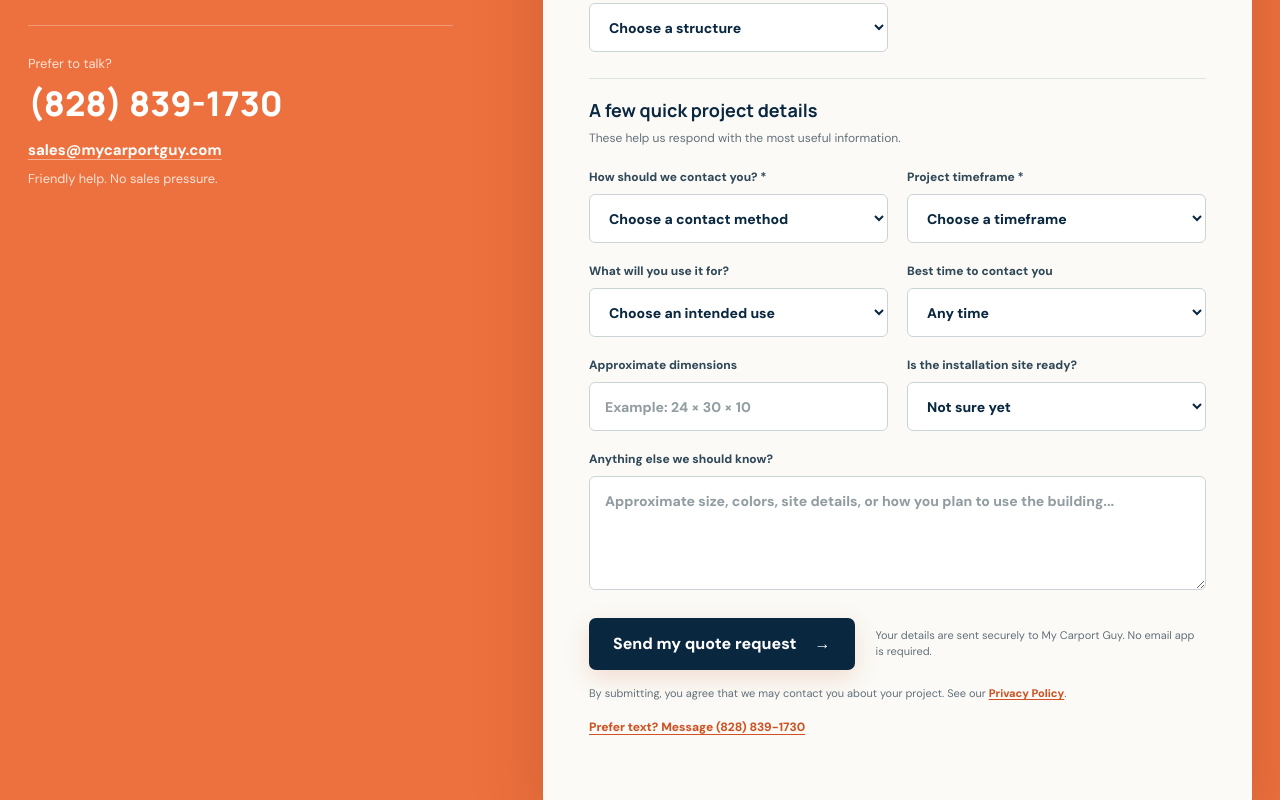
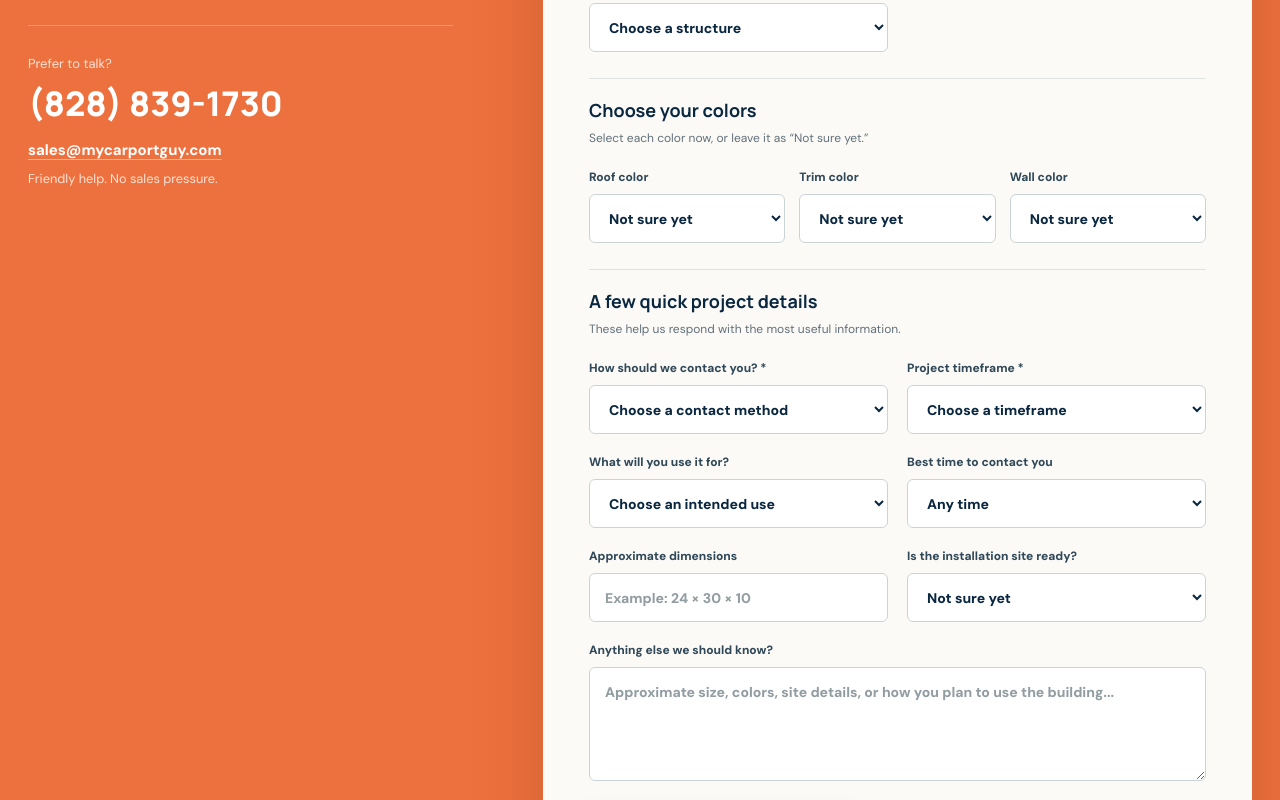
Before and after one commit to barrylunsford/mycarportguy, a Next.js app: page / in a window 1280 px wide. Shown: the part 5240-6040 px from the top of the page. Built offline with nearby package versions, Linux system fonts and the light colour scheme.

Commit message:
Add quote colors and submission confirmation

```diff
--- a/app/globals.css
+++ b/app/globals.css
@@ -223,6 +223,7 @@ h1 em { color: #f39a72; font-style: normal; }
 .form-section-heading strong, .form-section-heading span { display: block; }
 .form-section-heading strong { color: var(--navy); font-family: var(--font-display); font-size: 18px; }
 .form-section-heading span { margin-top: 5px; color: var(--muted); font-size: 12px; line-height: 1.5; }
+.form-color-grid { display: grid; grid-template-columns: repeat(3,1fr); gap: 14px; }
 .form-grid label { color: #304858; font-size: 12px; font-weight: 800; }
 .form-grid input, .form-grid select, .form-grid textarea {
   width: 100%; margin-top: 8px; padding: 14px 15px; border: 1px solid #cbd4d5; border-radius: 6px;
@@ -243,8 +244,15 @@ h1 em { color: #f39a72; font-style: normal; }
 .form-privacy { margin: 15px 0 0; color: var(--muted); font-size: 11px; line-height: 1.55; }
 .form-privacy a { color: var(--orange-dark); font-weight: 800; text-decoration: underline; text-underline-offset: 2px; }
 .form-text-option { display: inline-block; margin-top: 16px; color: var(--orange-dark); font-size: 12px; font-weight: 800; text-decoration: underline; text-underline-offset: 3px; }
-.form-status { min-height: 16px; margin: 10px 0 0; color: #417353; font-size: 12px; font-weight: 700; }
-.form-status-error { color: #a13d28; }
+.form-confirmation { margin-top: 22px; padding: 18px; display: flex; align-items: flex-start; gap: 13px; border: 1px solid; border-radius: 9px; }
+.form-confirmation > span { flex: 0 0 auto; width: 30px; height: 30px; display: grid; place-items: center; border-radius: 50%; color: white; font-size: 17px; font-weight: 900; }
+.form-confirmation strong { display: block; color: var(--navy); font-family: var(--font-display); font-size: 18px; }
+.form-confirmation p { margin: 4px 0 0; color: #38504b; font-size: 13px; line-height: 1.55; }
+.form-confirmation-success { border-color: #9bc7ae; background: #e8f4ed; }
+.form-confirmation-success > span { background: #347052; }
+.form-confirmation-error { border-color: #e0a08d; background: #fbece6; }
+.form-confirmation-error > span { background: #a13d28; }
+.form-confirmation-error p { color: #713c30; }
 footer { min-height: 170px; padding: 48px max(28px,calc((100vw - 1240px)/2)); display: grid; grid-template-columns: 1fr 1fr 1fr; align-items: center; gap: 30px; background: var(--navy-deep); color: #a9bec9; font-size: 12px; }
 .footer-brand { color: white; }
 .footer-contact { display: flex; flex-direction: column; align-items: flex-start; gap: 7px; }
@@ -707,6 +715,7 @@ footer p:last-child { text-align: right; }
   .lead-time-content { padding: 0 12px 18px; }
   .lead-time-scroll img { min-width: 760px; }
   .form-grid { grid-template-columns: 1fr; }
+  .form-color-grid { grid-template-columns: 1fr; }
   .form-full { grid-column: auto; }
   .form-submit { align-items: stretch; flex-direction: column; }
   .form-submit .button { width: 100%; }
--- a/components/ColorVisualizer.tsx
+++ b/components/ColorVisualizer.tsx
@@ -3,29 +3,9 @@
 import Image from "next/image";
 import Link from "next/link";
 import { useState } from "react";
+import { buildingColors, type BuildingColor } from "@/lib/building-colors";
 
-type BuildingColor = { name: string; hex: string; index: number };
-
-const colors: BuildingColor[] = [
-  { name: "White", hex: "#eeeDE4", index: 1 },
-  { name: "Pebble Beige", hex: "#c7b698", index: 2 },
-  { name: "Sandstone", hex: "#a89b82", index: 3 },
-  { name: "Rawhide", hex: "#c6a77f", index: 4 },
-  { name: "Clay", hex: "#9b856a", index: 5 },
-  { name: "Earth Brown", hex: "#574033", index: 6 },
-  { name: "Pewter Gray", hex: "#767c7d", index: 7 },
-  { name: "Quaker Gray", hex: "#4e5556", index: 8 },
-  { name: "Royal Blue", hex: "#244c73", index: 9 },
-  { name: "Galvalume", hex: "#b9bec0", index: 10 },
-  { name: "Evergreen", hex: "#244f3b", index: 11 },
-  { name: "Barn Red", hex: "#87352e", index: 12 },
-  { name: "Black", hex: "#202224", index: 13 },
-  { name: "Burgundy", hex: "#672f3b", index: 14 },
-  { name: "Patriot Red", hex: "#a92e2b", index: 15 },
-  { name: "Burnished Slate", hex: "#4e4b43", index: 16 },
-];
-
-const colorByName = new Map(colors.map((color) => [color.name, color]));
+const colorByName = new Map(buildingColors.map((color) => [color.name, color]));
 
 const popularCombinations = [
   { name: "Evergreen & Clay", roof: "Evergreen", trim: "Evergreen", wall: "Clay" },
@@ -52,7 +32,7 @@ function Swatches({
       <legend>{label}</legend>
       <p>Selected: <strong>{selected.name}</strong></p>
       <div className="visualizer-swatches">
-        {colors.map((color) => (
+        {buildingColors.map((color) => (
           <button
             type="button"
             key={color.name}
--- a/components/QuoteForm.tsx
+++ b/components/QuoteForm.tsx
@@ -3,6 +3,7 @@
 import { FormEvent, useEffect, useRef, useState } from "react";
 import Link from "next/link";
 import { track } from "@vercel/analytics";
+import { buildingColors } from "@/lib/building-colors";
 
 export default function QuoteForm() {
   const [message, setMessage] = useState("");
@@ -109,9 +110,6 @@ export default function QuoteForm() {
           <input type="text" name="website" tabIndex={-1} autoComplete="off" />
         </label>
         <input type="hidden" name="product" value={selection.product} readOnly />
-        <input type="hidden" name="roofColor" value={selection.roofColor} readOnly />
-        <input type="hidden" name="trimColor" value={selection.trimColor} readOnly />
-        <input type="hidden" name="wallColor" value={selection.wallColor} readOnly />
         {(selection.product || selection.roofColor || selection.trimColor || selection.wallColor) && (
           <div className="quote-prefill form-full">
             <strong>Your saved selections</strong>
@@ -184,6 +182,27 @@ export default function QuoteForm() {
             <option>Not sure yet</option>
           </select>
         </label>
+        <div className="form-section-heading form-full">
+          <strong>Choose your colors</strong>
+          <span>Select each color now, or leave it as “Not sure yet.”</span>
+        </div>
+        <div className="form-color-grid form-full">
+          {(["roofColor", "trimColor", "wallColor"] as const).map((field) => (
+            <label key={field}>
+              {field === "roofColor" ? "Roof color" : field === "trimColor" ? "Trim color" : "Wall color"}
+              <select
+                name={field}
+                value={selection[field]}
+                onChange={(event) => setSelection((current) => ({ ...current, [field]: event.target.value }))}
+              >
+                <option value="">Not sure yet</option>
+                {buildingColors.map((color) => (
+                  <option key={color.name} value={color.name}>{color.name}</option>
+                ))}
+              </select>
+            </label>
+          ))}
+        </div>
         <div className="form-section-heading form-full">
           <strong>A few quick project details</strong>
           <span>These help us respond with the most useful information.</span>
@@ -281,13 +300,24 @@ export default function QuoteForm() {
       <a className="form-text-option" href="sms:+18288391730">
         Prefer text? Message (828) 839-1730
       </a>
-      <p
-        className={`form-status form-status-${status}`}
-        aria-live="polite"
-        role={status === "error" ? "alert" : "status"}
-      >
-        {message}
-      </p>
+      {status === "success" && (
+        <div className="form-confirmation form-confirmation-success" role="status" aria-live="polite">
+          <span aria-hidden="true">✓</span>
+          <div>
+            <strong>Quote request sent</strong>
+            <p>Thank you! We received your project details and will be in touch soon.</p>
+          </div>
+        </div>
+      )}
+      {status === "error" && (
+        <div className="form-confirmation form-confirmation-error" role="alert" aria-live="assertive">
+          <span aria-hidden="true">!</span>
+          <div>
+            <strong>We couldn&apos;t send your request</strong>
+            <p>{message}</p>
+          </div>
+        </div>
+      )}
     </form>
   );
 }
--- /dev/null
+++ b/lib/building-colors.ts
@@ -0,0 +1,20 @@
+export type BuildingColor = { name: string; hex: string; index: number };
+
+export const buildingColors: BuildingColor[] = [
+  { name: "White", hex: "#eeeDE4", index: 1 },
+  { name: "Pebble Beige", hex: "#c7b698", index: 2 },
+  { name: "Sandstone", hex: "#a89b82", index: 3 },
+  { name: "Rawhide", hex: "#c6a77f", index: 4 },
+  { name: "Clay", hex: "#9b856a", index: 5 },
+  { name: "Earth Brown", hex: "#574033", index: 6 },
+  { name: "Pewter Gray", hex: "#767c7d", index: 7 },
+  { name: "Quaker Gray", hex: "#4e5556", index: 8 },
+  { name: "Royal Blue", hex: "#244c73", index: 9 },
+  { name: "Galvalume", hex: "#b9bec0", index: 10 },
+  { name: "Evergreen", hex: "#244f3b", index: 11 },
+  { name: "Barn Red", hex: "#87352e", index: 12 },
+  { name: "Black", hex: "#202224", index: 13 },
+  { name: "Burgundy", hex: "#672f3b", index: 14 },
+  { name: "Patriot Red", hex: "#a92e2b", index: 15 },
+  { name: "Burnished Slate", hex: "#4e4b43", index: 16 },
+];
```
